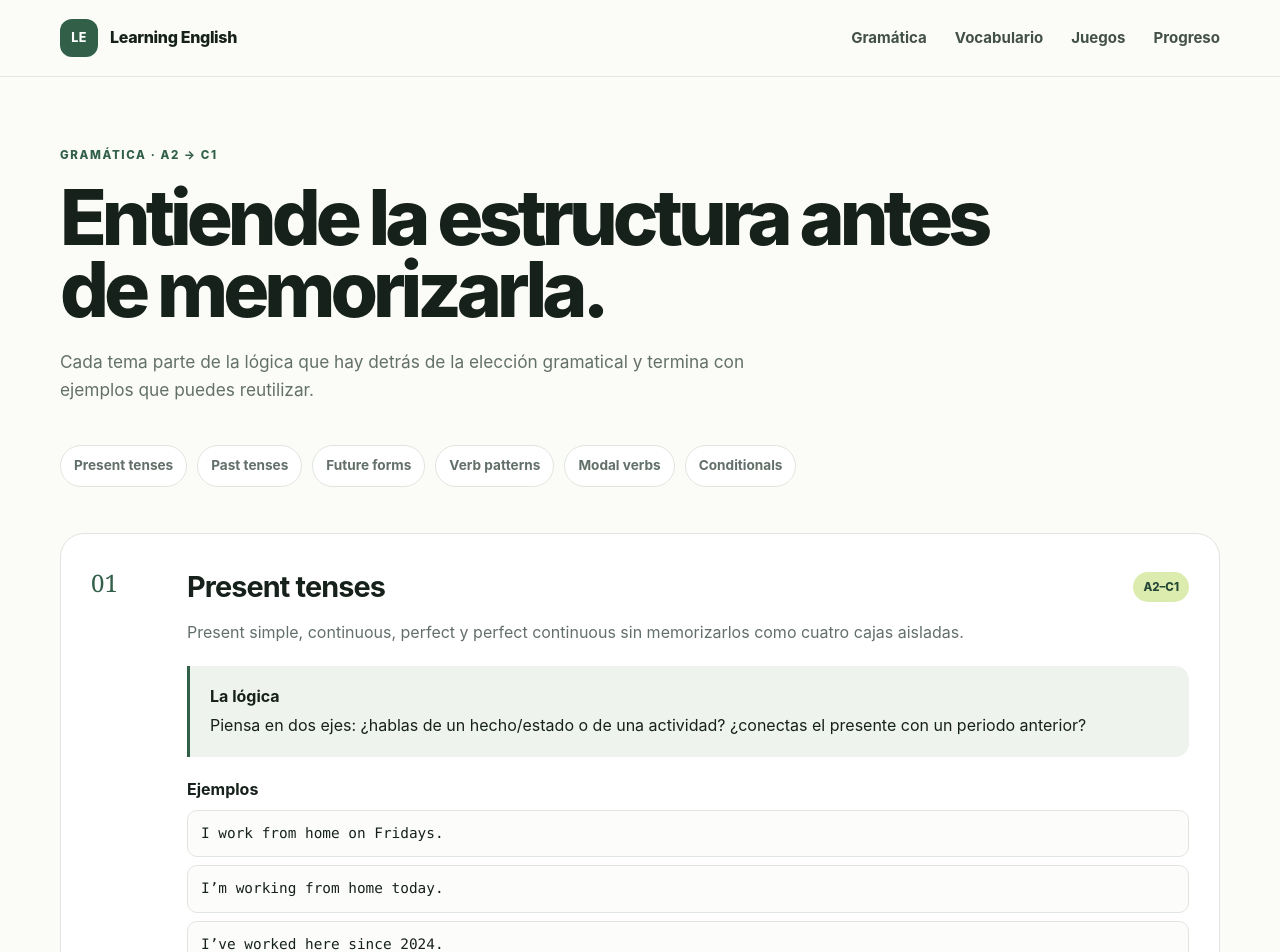
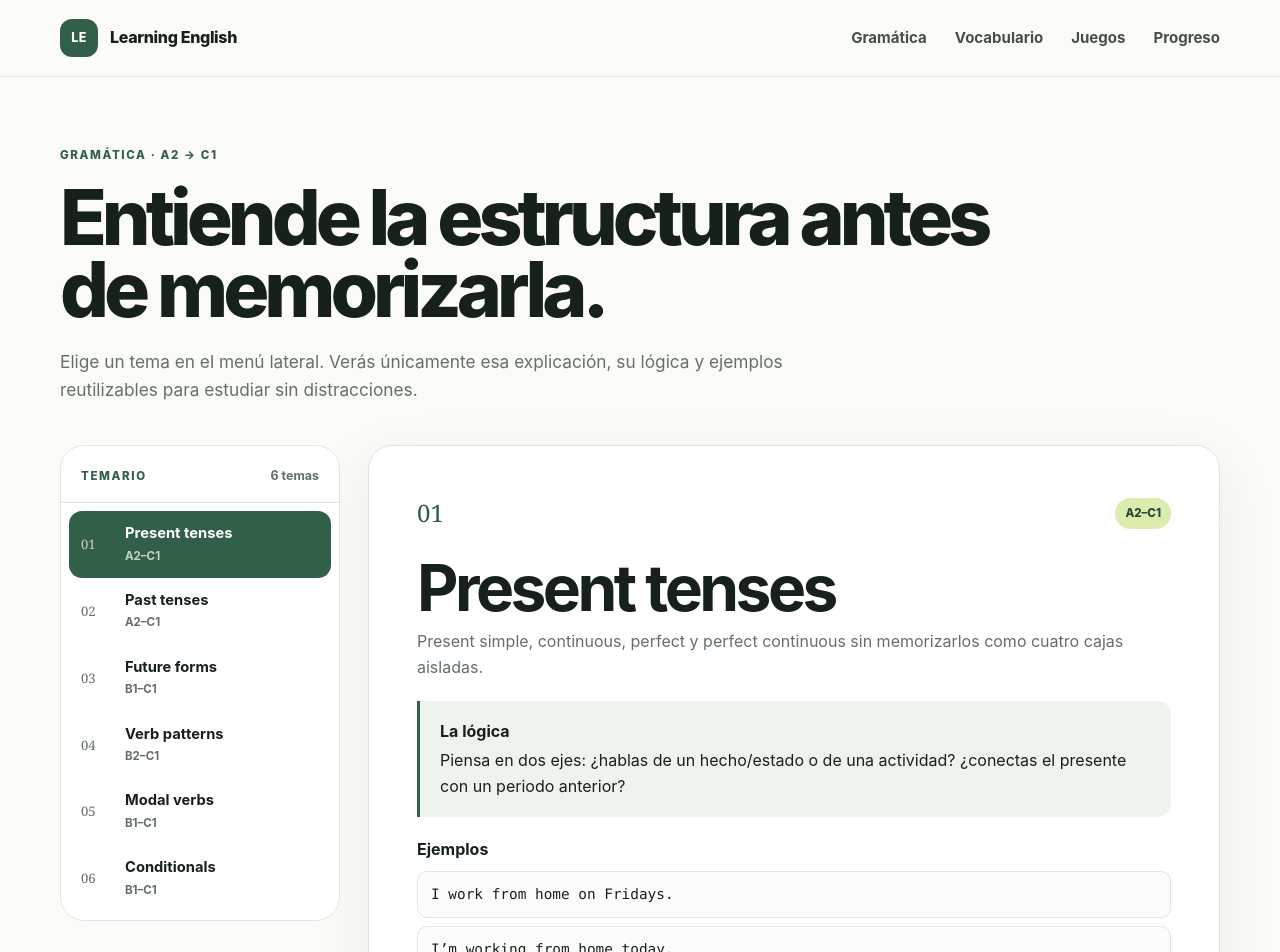
Before and after one commit to susinodevelop/learningenglish, a Next.js app: page /grammar in a window 1280 px wide. Shown: the top 952 px of the page. Built offline with nearby package versions, Linux system fonts and the light colour scheme.

Commit message:
feat: add grammar topic sidebar
* feat: add interactive grammar sidebar

* feat: use sidebar grammar browser

* style: add grammar sidebar layout

* style: wire grammar browser to css module

```diff
--- a/app/grammar/page.tsx
+++ b/app/grammar/page.tsx
@@ -1,34 +1,25 @@
 import type { Metadata } from "next";
+import { GrammarBrowser } from "@/components/grammar-browser";
 import { grammarTopics } from "@/lib/content";
 
-export const metadata: Metadata = { title: "Gramática", description: "Gramática inglesa explicada de forma lógica y organizada por niveles." };
+export const metadata: Metadata = {
+  title: "Gramática",
+  description: "Gramática inglesa explicada de forma lógica y organizada por niveles.",
+};
 
 export default function GrammarPage() {
   return (
     <div className="shell page-shell">
-      <header className="page-header">
+      <header className="page-header grammar-page-header">
         <span className="eyebrow">Gramática · A2 → C1</span>
         <h1>Entiende la estructura antes de memorizarla.</h1>
-        <p>Cada tema parte de la lógica que hay detrás de la elección gramatical y termina con ejemplos que puedes reutilizar.</p>
+        <p>
+          Elige un tema en el menú lateral. Verás únicamente esa explicación,
+          su lógica y ejemplos reutilizables para estudiar sin distracciones.
+        </p>
       </header>
 
-      <nav className="topic-index" aria-label="Índice de gramática">
-        {grammarTopics.map((topic) => <a href={`#${topic.slug}`} key={topic.slug}>{topic.title}</a>)}
-      </nav>
-
-      <div className="lesson-list">
-        {grammarTopics.map((topic, index) => (
-          <article className="lesson-card" id={topic.slug} key={topic.slug}>
-            <div className="lesson-number">{String(index + 1).padStart(2, "0")}</div>
-            <div className="lesson-body">
-              <div className="lesson-title-row"><h2>{topic.title}</h2><span className="level-pill">{topic.level}</span></div>
-              <p className="lesson-summary">{topic.summary}</p>
-              <div className="logic-box"><strong>La lógica</strong><p>{topic.rule}</p></div>
-              <div className="examples"><strong>Ejemplos</strong>{topic.examples.map((example) => <code key={example}>{example}</code>)}</div>
-            </div>
-          </article>
-        ))}
-      </div>
+      <GrammarBrowser topics={grammarTopics} />
     </div>
   );
 }
--- /dev/null
+++ b/components/grammar-browser.module.css
@@ -0,0 +1,165 @@
+.layout {
+  display: grid;
+  grid-template-columns: 280px minmax(0, 1fr);
+  gap: 28px;
+  align-items: start;
+}
+
+.sidebar {
+  position: sticky;
+  top: 102px;
+  overflow: hidden;
+  border: 1px solid var(--line);
+  border-radius: var(--radius);
+  background: var(--white);
+}
+
+.sidebarHeading {
+  display: flex;
+  align-items: center;
+  justify-content: space-between;
+  gap: 16px;
+  padding: 20px 20px 16px;
+  border-bottom: 1px solid var(--line);
+}
+
+.sidebarHeading > strong {
+  color: var(--muted);
+  font-size: .78rem;
+}
+
+.nav {
+  display: grid;
+  padding: 8px;
+}
+
+.topicButton {
+  width: 100%;
+  display: grid;
+  grid-template-columns: 34px minmax(0, 1fr);
+  gap: 10px;
+  align-items: center;
+  padding: 13px 12px;
+  border: 0;
+  border-radius: 13px;
+  background: transparent;
+  color: var(--ink);
+  cursor: pointer;
+  text-align: left;
+  transition: background .18s ease, color .18s ease;
+}
+
+.topicButton:hover {
+  background: var(--soft);
+}
+
+.topicButton.active {
+  background: var(--green);
+  color: white;
+}
+
+.number {
+  color: var(--muted);
+  font-family: Georgia, "Times New Roman", serif;
+  font-size: .82rem;
+}
+
+.topicButton.active .number,
+.topicButton.active .copy small {
+  color: rgba(255, 255, 255, .72);
+}
+
+.copy {
+  min-width: 0;
+}
+
+.copy strong,
+.copy small {
+  display: block;
+}
+
+.copy strong {
+  overflow: hidden;
+  font-size: .92rem;
+  line-height: 1.25;
+  text-overflow: ellipsis;
+  white-space: nowrap;
+}
+
+.copy small {
+  margin-top: 4px;
+  color: var(--muted);
+  font-size: .72rem;
+  font-weight: 700;
+}
+
+.content {
+  min-width: 0;
+}
+
+.lessonCard {
+  min-height: 470px;
+  padding: clamp(26px, 4vw, 48px);
+  border: 1px solid var(--line);
+  border-radius: var(--radius);
+  background: var(--white);
+  box-shadow: var(--shadow);
+  animation: reveal .2s ease;
+}
+
+.lessonMeta {
+  display: flex;
+  align-items: center;
+  justify-content: space-between;
+  gap: 16px;
+  margin-bottom: 24px;
+}
+
+.lessonCard h2 {
+  margin: 0 0 10px;
+  font-size: clamp(2.25rem, 5vw, 4.25rem);
+  line-height: .98;
+  letter-spacing: -.055em;
+}
+
+@keyframes reveal {
+  from { opacity: 0; transform: translateY(4px); }
+  to { opacity: 1; transform: translateY(0); }
+}
+
+@media (max-width: 900px) {
+  .layout {
+    grid-template-columns: 1fr;
+  }
+
+  .sidebar {
+    position: static;
+  }
+
+  .nav {
+    grid-auto-flow: column;
+    grid-auto-columns: minmax(190px, 230px);
+    overflow-x: auto;
+    padding: 8px;
+    scrollbar-width: thin;
+  }
+}
+
+@media (max-width: 640px) {
+  .layout {
+    gap: 18px;
+  }
+
+  .sidebarHeading {
+    padding: 16px;
+  }
+
+  .nav {
+    grid-auto-columns: minmax(170px, 76vw);
+  }
+
+  .lessonCard {
+    min-height: 0;
+    padding: 24px 20px;
+  }
+}
--- /dev/null
+++ b/components/grammar-browser.tsx
@@ -0,0 +1,72 @@
+"use client";
+
+import { useState } from "react";
+import type { GrammarTopic } from "@/lib/content";
+import styles from "./grammar-browser.module.css";
+
+type GrammarBrowserProps = {
+  topics: GrammarTopic[];
+};
+
+export function GrammarBrowser({ topics }: GrammarBrowserProps) {
+  const [activeSlug, setActiveSlug] = useState(topics[0]?.slug ?? "");
+  const activeTopic = topics.find((topic) => topic.slug === activeSlug) ?? topics[0];
+  const activeIndex = Math.max(0, topics.findIndex((topic) => topic.slug === activeTopic?.slug));
+
+  if (!activeTopic) return null;
+
+  return (
+    <div className={styles.layout}>
+      <aside className={styles.sidebar} aria-label="Temas de gramática">
+        <div className={styles.sidebarHeading}>
+          <span className="eyebrow">Temario</span>
+          <strong>{topics.length} temas</strong>
+        </div>
+
+        <nav className={styles.nav}>
+          {topics.map((topic, index) => {
+            const isActive = topic.slug === activeTopic.slug;
+
+            return (
+              <button
+                type="button"
+                className={`${styles.topicButton}${isActive ? ` ${styles.active}` : ""}`}
+                key={topic.slug}
+                onClick={() => setActiveSlug(topic.slug)}
+                aria-current={isActive ? "page" : undefined}
+              >
+                <span className={styles.number}>{String(index + 1).padStart(2, "0")}</span>
+                <span className={styles.copy}>
+                  <strong>{topic.title}</strong>
+                  <small>{topic.level}</small>
+                </span>
+              </button>
+            );
+          })}
+        </nav>
+      </aside>
+
+      <main className={styles.content} aria-live="polite">
+        <article className={styles.lessonCard} key={activeTopic.slug}>
+          <div className={styles.lessonMeta}>
+            <span className="lesson-number">{String(activeIndex + 1).padStart(2, "0")}</span>
+            <span className="level-pill">{activeTopic.level}</span>
+          </div>
+
+          <h2>{activeTopic.title}</h2>
+          <p className="lesson-summary">{activeTopic.summary}</p>
+
+          <div className="logic-box">
+            <strong>La lógica</strong>
+            <p>{activeTopic.rule}</p>
+          </div>
+
+          <div className="examples">
+            <strong>Ejemplos</strong>
+            {activeTopic.examples.map((example) => <code key={example}>{example}</code>)}
+          </div>
+        </article>
+      </main>
+    </div>
+  );
+}
```
